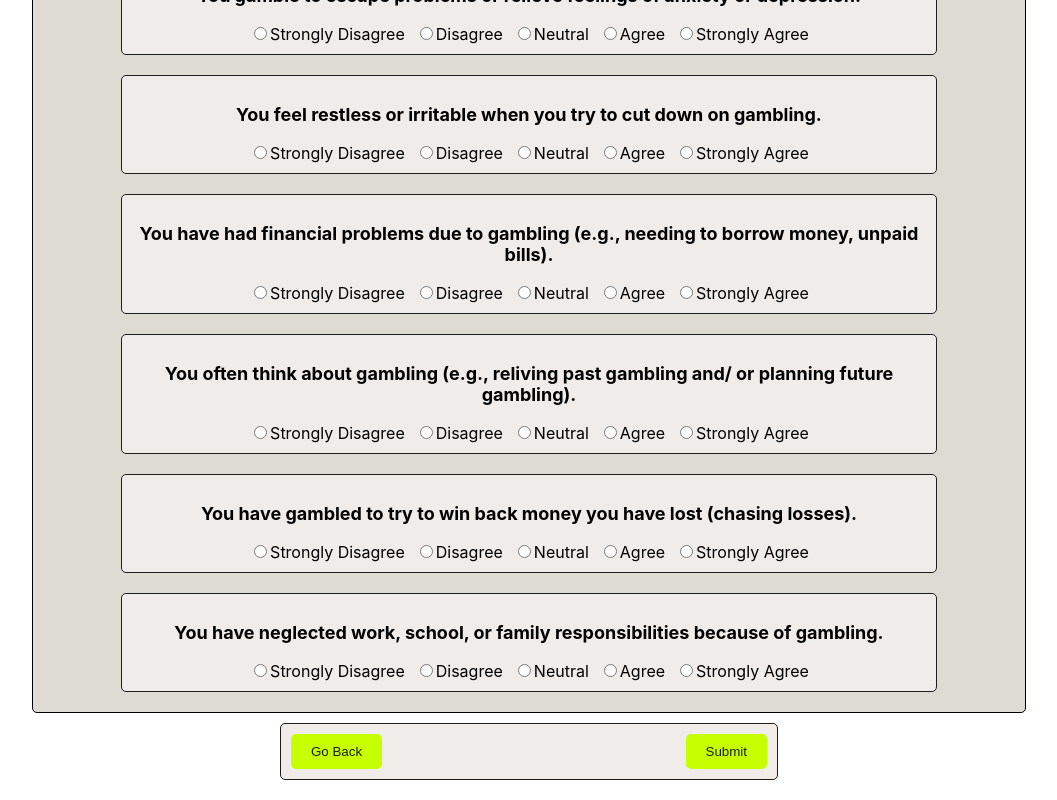
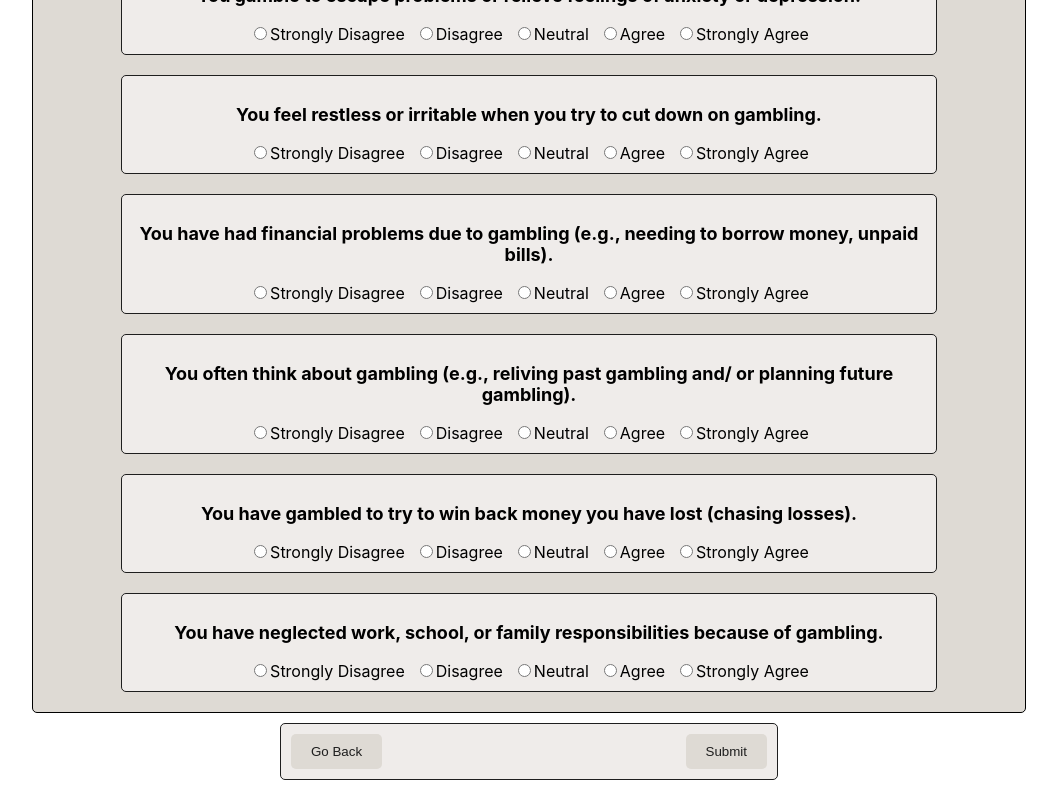
Before and after one commit to OAltrock/safer-gambling-app, a React (Create React App) app: page /Questionnaire in a window 1280 px wide. Shown: the part 723-1523 px from the top of the page, without its empty margins (111-1168 px from the left). Built offline with nearby package versions, Linux system fonts and the light colour scheme.

Commit message:
Just made the buttons less bright

```diff
--- a/src/Styles/Questionnaire.css
+++ b/src/Styles/Questionnaire.css
@@ -46,7 +46,7 @@
 }
 
 button {
-  background-color: #c5ff00;
+  background-color: #dedad4;
   color: #1e1e1e;
   border: none;
   margin: 10px;
```
